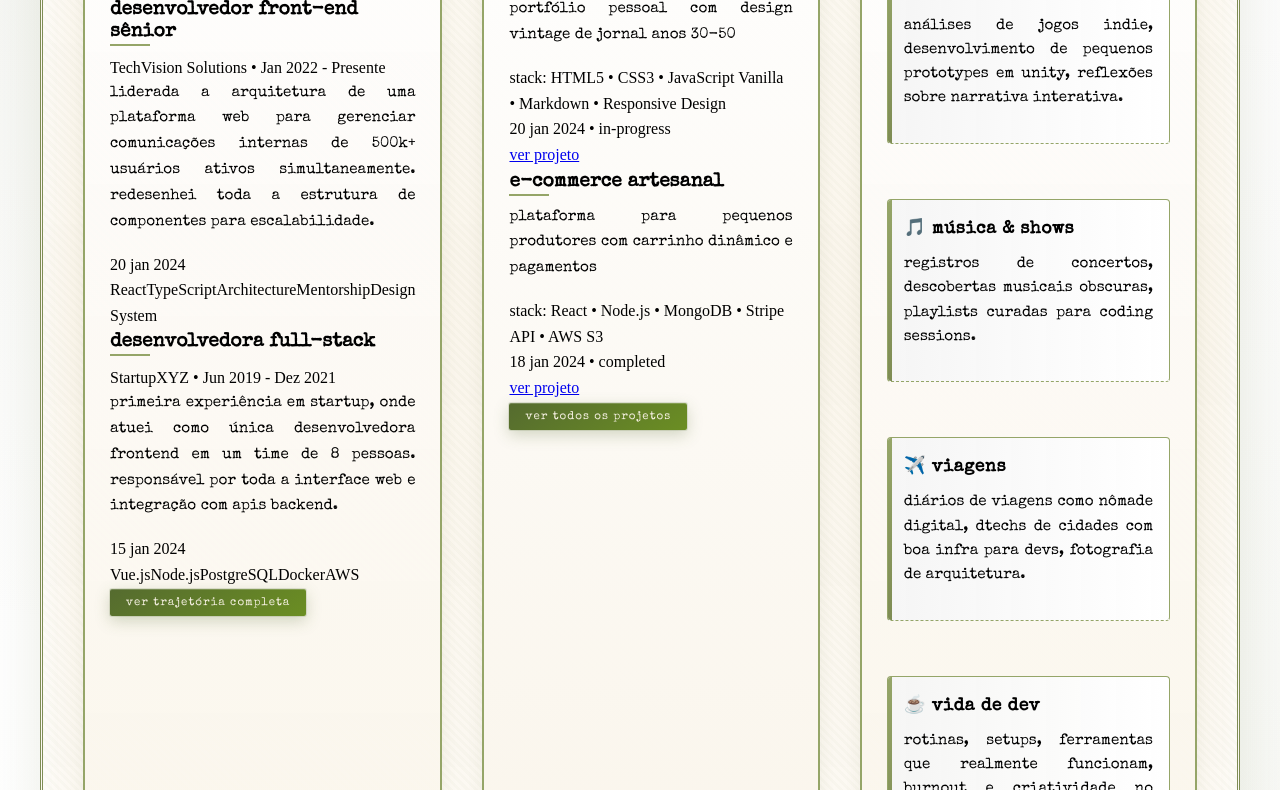
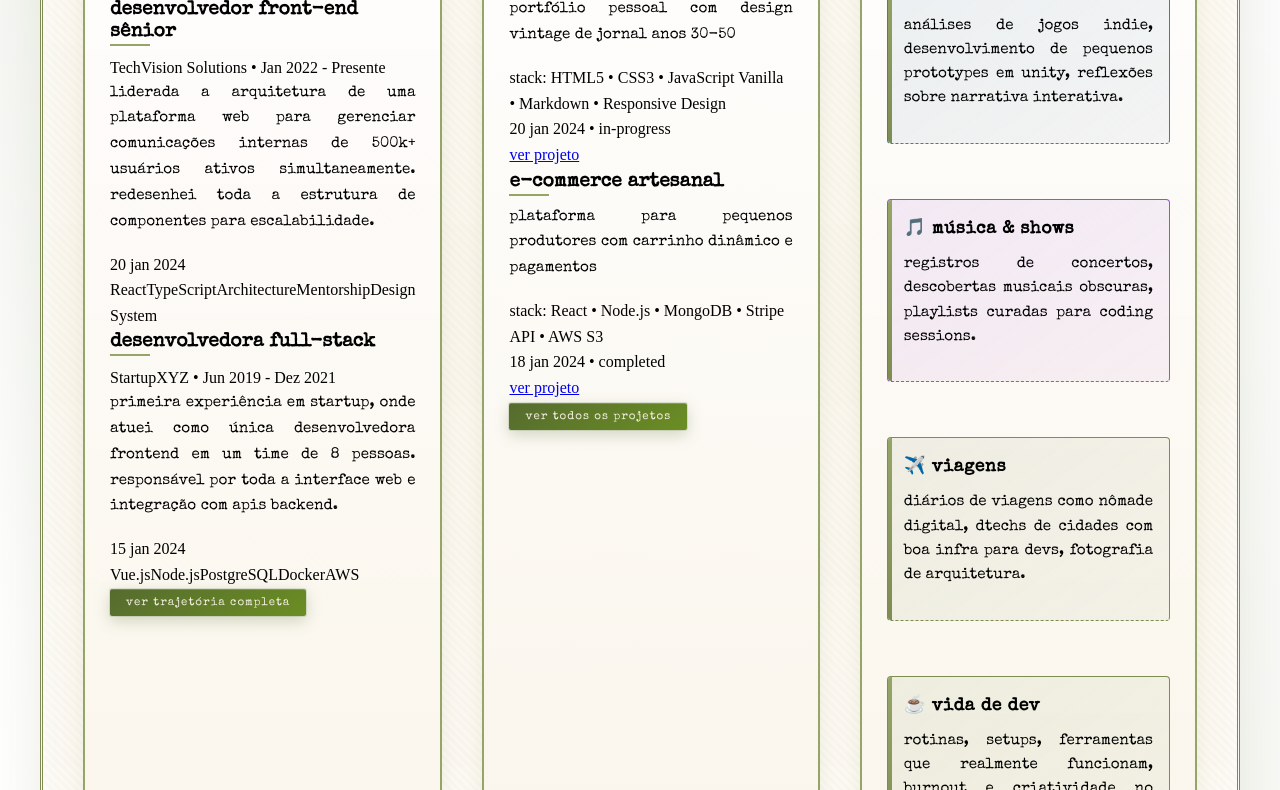
Before and after one commit to lorissette13/jornal_retro, a website: page index.html in a window 1280 px wide. Shown: the part 1187-1977 px from the top of the page. Drawn offline with nearby package versions, Linux system fonts and the light colour scheme; a web font is replaced by a local one.

Commit message:
feat: apply tag effects to all three columns - add hover animations and color accents

```diff
--- a/assets/css/filter-colors.css
+++ b/assets/css/filter-colors.css
@@ -43,10 +43,19 @@
     border-color: #f77f00 !important;
 }
 
-.filter-btn.filter-color-games {
-    --filter-color: #457b9d;
-    background: linear-gradient(145deg, rgba(69, 123, 157, 0.85), rgba(50, 100, 140, 0.9)) !important;
-    border-color: #457b9d !important;
+.tag-category.filter-color-jogos {
+    border-color: #457b9d;
+    background: linear-gradient(145deg, rgba(69, 123, 157, 0.1), rgba(50, 100, 140, 0.05));
+}
+
+.tag-category.filter-color-música {
+    border-color: #9d4edd;
+    background: linear-gradient(145deg, rgba(157, 78, 221, 0.1), rgba(130, 50, 200, 0.05));
+}
+
+.tag-category.filter-color-dev-life {
+    border-color: #7E8C54;
+    background: linear-gradient(145deg, rgba(126, 140, 84, 0.1), rgba(100, 120, 60, 0.05));
 }
 
 .filter-btn.filter-color-viagens {
--- a/assets/css/style.css
+++ b/assets/css/style.css
@@ -217,6 +217,12 @@
     margin-bottom: 25px;
     padding-bottom: 20px;
     border-bottom: 1px solid var(--color-accent-sage);
+    position: relative;
+    transition: var(--transition-normal);
+}
+
+.news-item:hover {
+    transform: translateX(5px);
 }
 
 .news-item:last-child {
--- a/index.html
+++ b/index.html
@@ -82,22 +82,22 @@
                 <article class="news-column" id="daily">
                     <h3 class="section-title">cotidiano por tags</h3>
                     <div class="tags-section">
-                        <div class="tag-category">
+                        <div class="tag-category filter-color-jogos">
                             <h4 class="tag-title">🎮 video games</h4>
                             <p class="tag-text">análises de jogos indie, desenvolvimento de pequenos prototypes em unity, reflexões sobre narrativa interativa.</p>
                         </div>
 
-                        <div class="tag-category">
+                        <div class="tag-category filter-color-música">
                             <h4 class="tag-title">🎵 música & shows</h4>
                             <p class="tag-text">registros de concertos, descobertas musicais obscuras, playlists curadas para coding sessions.</p>
                         </div>
 
-                        <div class="tag-category">
+                        <div class="tag-category filter-color-dev-life">
                             <h4 class="tag-title">✈️ viagens</h4>
                             <p class="tag-text">diários de viagens como nômade digital, dtechs de cidades com boa infra para devs, fotografia de arquitetura.</p>
                         </div>
 
-                        <div class="tag-category">
+                        <div class="tag-category filter-color-dev-life">
                             <h4 class="tag-title">☕ vida de dev</h4>
                             <p class="tag-text">rotinas, setups, ferramentas que realmente funcionam, burnout e criatividade no desenvolvimento.</p>
                         </div>
```
